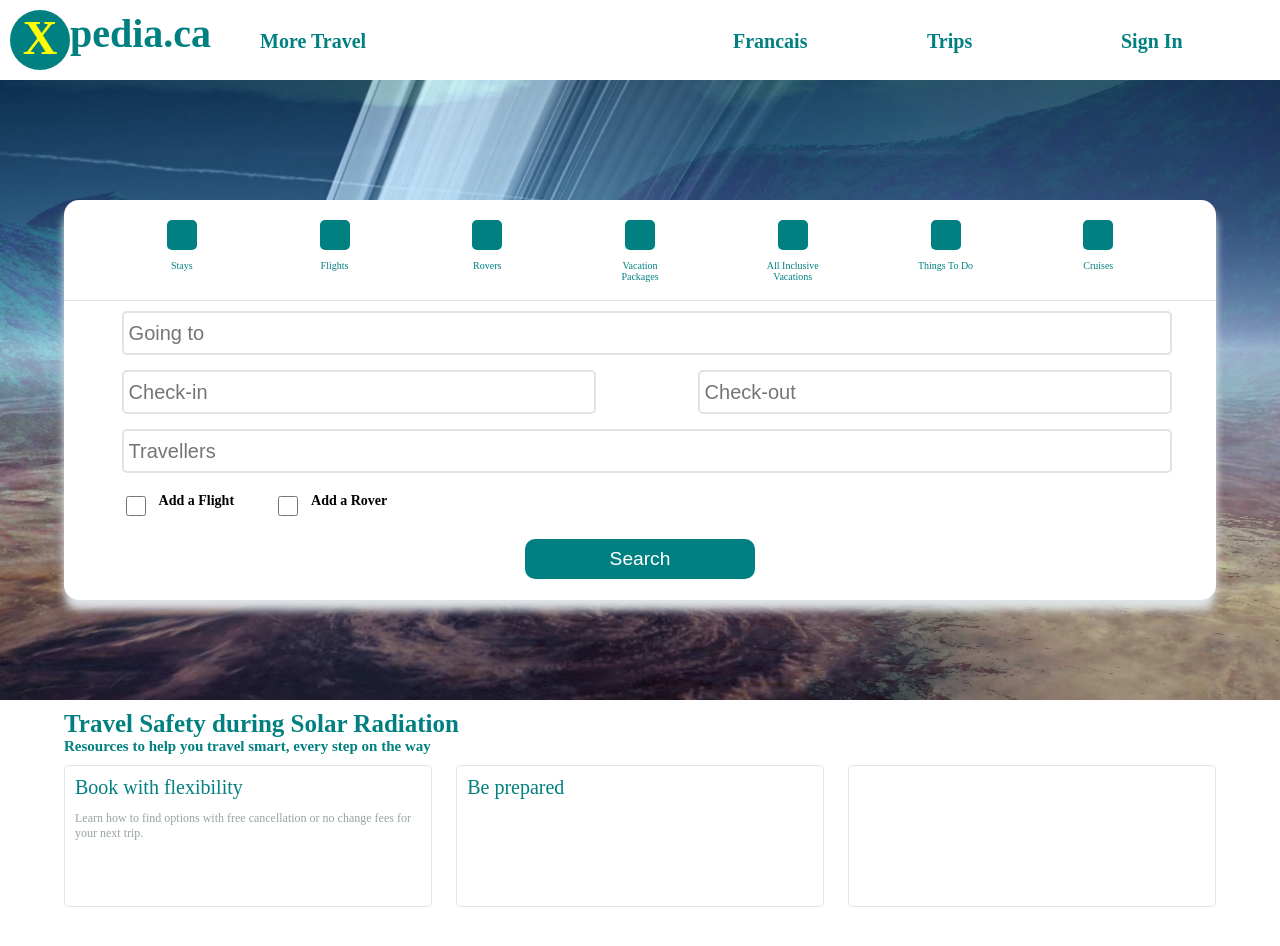
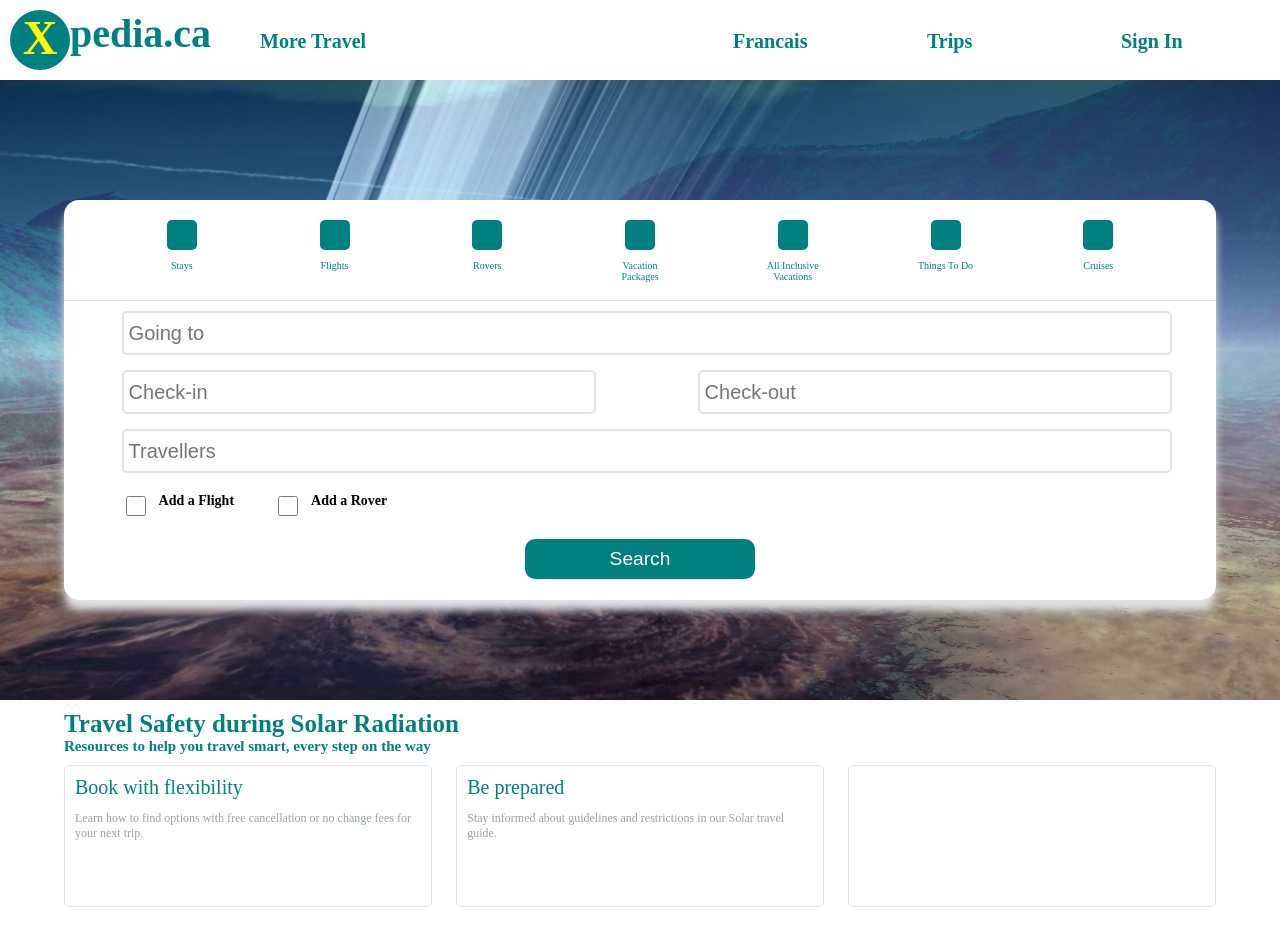
Before and after one commit to MikeTheFyke/Xpedia, a Vue app: page / in a window 1280 px wide. Shown: the top 946 px of the page. Built offline with nearby package versions, Linux system fonts and the light colour scheme; a web font is replaced by a local one.

Commit message:
Starting Manage your trip Safety tip div

```diff
--- a/src/components/Safety.vue
+++ b/src/components/Safety.vue
@@ -7,7 +7,7 @@
                 <p class="Safety-Tip-SubHeading">Learn how to find options with free cancellation or no change fees for your next trip.</p>
             </div>
             <div class="Safety-Tip">Be prepared
-                <p class="Safety-Tip-SubHeading"></p>
+                <p class="Safety-Tip-SubHeading">Stay informed about guidelines and restrictions in our Solar travel guide.</p>
             </div>
             <div class="Safety-Tip"></div>
         </div>
```
